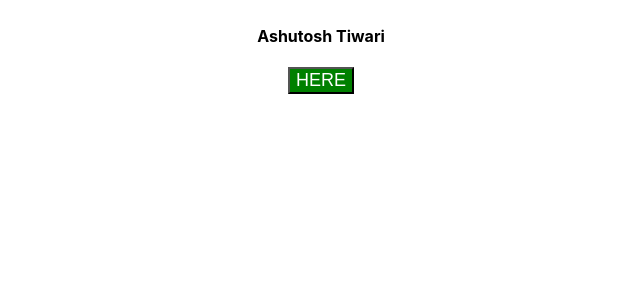
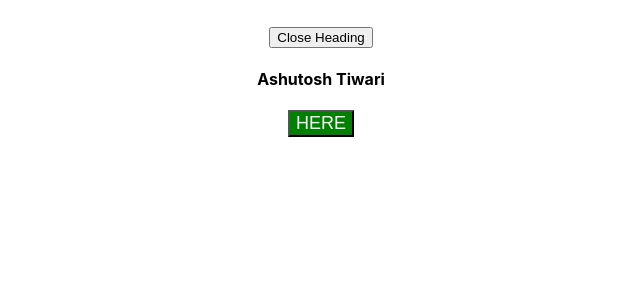
Before and after one commit to InclinedScorpio/react-beginning-to-advance, a React (Create React App) app: page / in a window 1280 px wide. Shown: the top 300 px of the page, without its empty margins (319-959 px from the left). Built offline with nearby package versions, Linux system fonts and the light colour scheme.

Commit message:
Doubt - ShouldComponentUpdate Optimization

```diff
--- a/src/components/Persons/Person/Person.js
+++ b/src/components/Persons/Person/Person.js
@@ -1,17 +1,23 @@
-import React, { Component } from "react";
+import React, { useEffect } from "react";
 import stylePerson from "./Person.module.css";
 
-class Person extends Component {
-	render() {
-		return (
-			<div className={stylePerson.Person}>
-				<p onClick={this.props.deleteme}>
-					Hello, I am {this.props.name}, I am {this.props.age} year's old.
-				</p>
-				<input onChange={this.props.changeName} value={this.props.name} />
-			</div>
-		);
-	}
-}
+const Person = props => {
+	useEffect(() => {
+		console.log("Use Effect 1 ****************");
+
+		return () => {
+			console.log("Cleanup [] 1 &&&&&&&&&&&&");
+		};
+	}, [props.name]);
+
+	return (
+		<div className={stylePerson.Person}>
+			<p onClick={props.deleteme}>
+				Hello, I am {props.name}, I am {props.age} year's old.
+			</p>
+			<input onChange={props.changeName} value={props.name} />
+		</div>
+	);
+};
 
 export default Person;
--- a/src/components/Persons/Persons.js
+++ b/src/components/Persons/Persons.js
@@ -9,9 +9,14 @@ class Persons extends Component {
 	}
 
 	shouldComponentUpdate(nextProps, nextState) {
-		console.log("[Persons.js] shouldComponentUpdate");
+		console.log("Persons.js - this.props", this.props);
+		console.log("Persons.js - nextProps", nextProps);
 
-		return true;
+		//Above both console same array !
+		if (nextProps.persons !== this.props.persons) {
+			return true;
+		}
+		return false;
 	}
 
 	getSnapshotBeforeUpdate(prevProps, prevState) {
--- a/src/containers/App.js
+++ b/src/containers/App.js
@@ -16,7 +16,8 @@ class App extends Component {
 				{ id: "3", name: "Mario", age: 80 }
 			],
 			more: "Anything here !",
-			showPersons: false
+			showPersons: false,
+			showHeading: true
 		};
 	}
 
@@ -80,11 +81,22 @@ class App extends Component {
 
 		return (
 			<div className={appStyle.App}>
-				<Cockpit
-					showPersons={this.state.showPersons}
-					persons={this.state.persons}
-					clicked={this.buttonClickHandler}
-				/>
+				<button
+					onClick={() => {
+						this.setState({
+							showHeading: !this.state.showHeading
+						});
+					}}
+				>
+					Close Heading
+				</button>
+				{this.state.showHeading && (
+					<Cockpit
+						showPersons={this.state.showPersons}
+						persons={this.state.persons}
+						clicked={this.buttonClickHandler}
+					/>
+				)}
 				{person}
 			</div>
 		);
```
